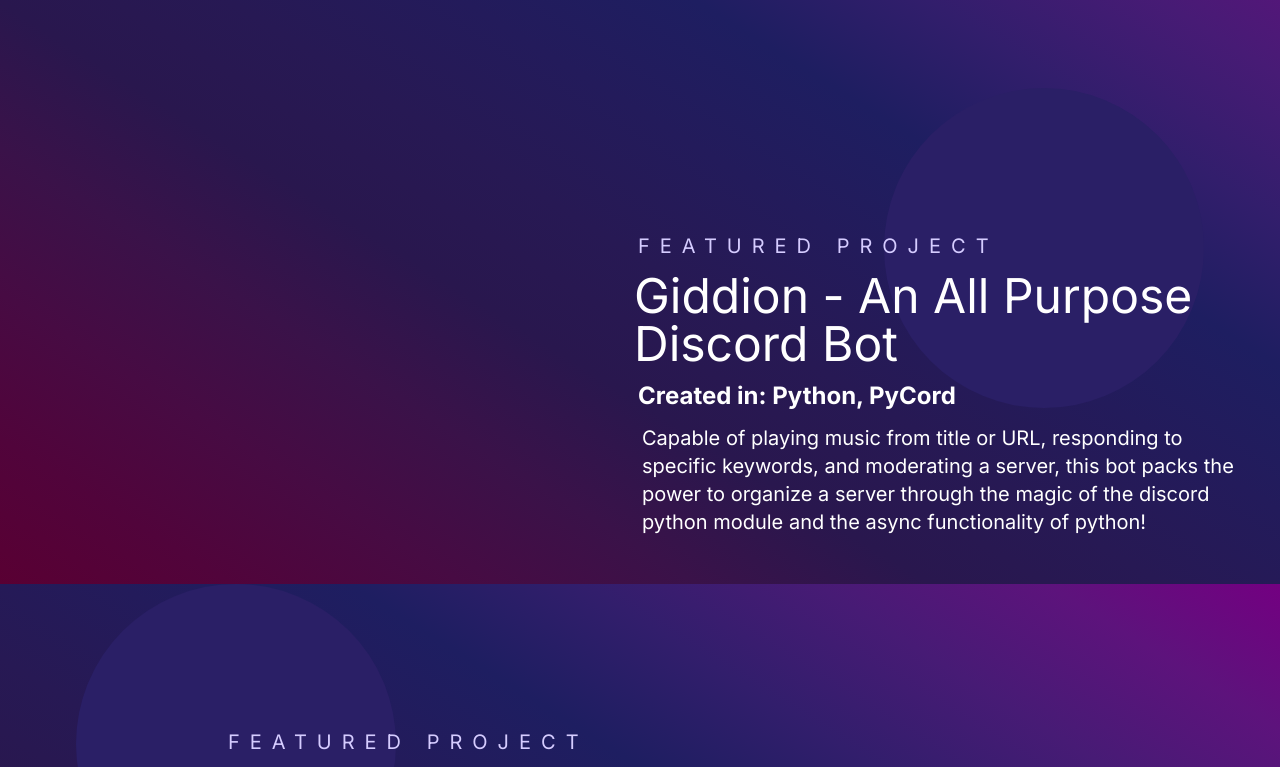
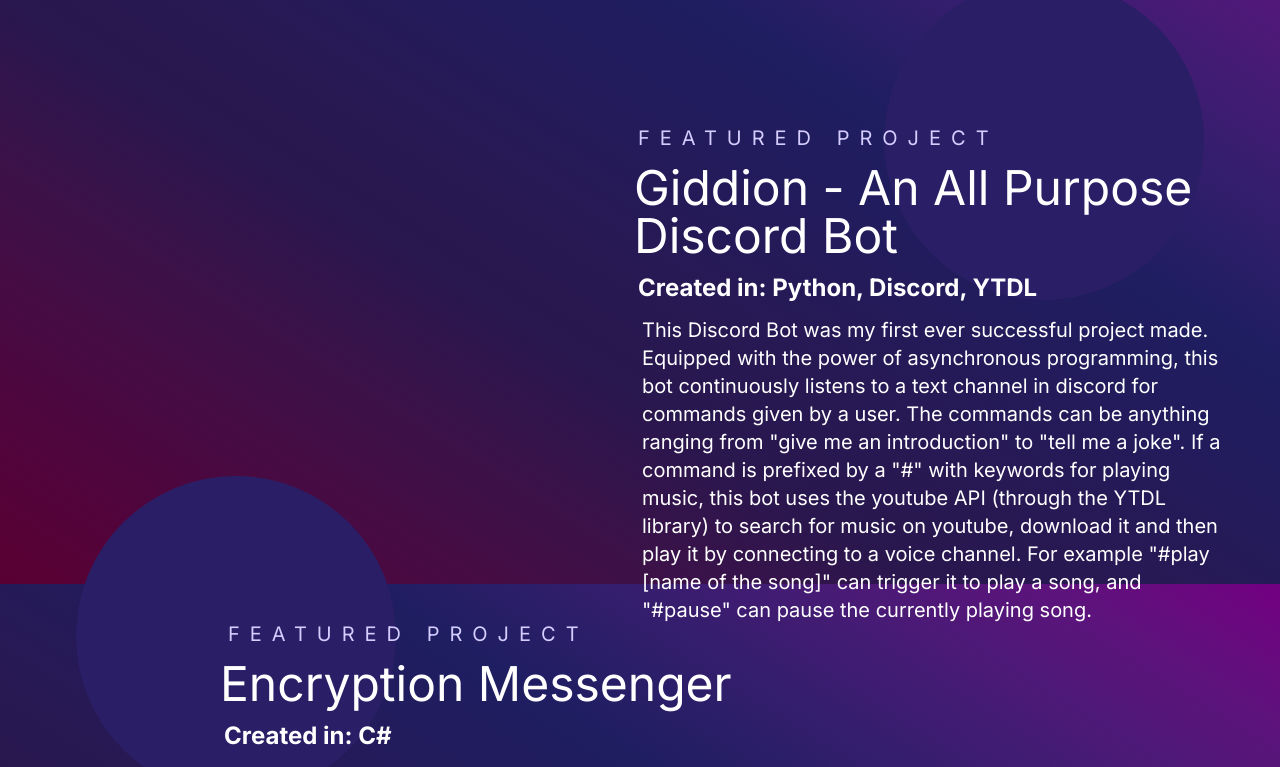
Before and after one commit to aashwink9/portfolio-ak, a Next.js app: page / in a window 1280 px wide. Shown: the part 2616-3383 px from the top of the page. Built offline with nearby package versions, Linux system fonts and the light colour scheme.

Commit message:
minor changes

```diff
--- a/app/page.js
+++ b/app/page.js
@@ -51,7 +51,7 @@
                                                more prominently. Thank you for checking out the early beta!</p>
           </div>
         </div>
-        <Image src='/giddion-placeholder.gif' width={300} height={100} alt='giddion placeholder' className='mt-32'/>
+        <div></div>
       </div>
 
       <div className='flex justify-between mt-36'>
@@ -60,12 +60,16 @@
             <div className='mt-36 -ml-[250px] w-[600px]'>
               <h1 className='text-heading-purple text-xl tracking-[10px] ml-1'>FEATURED PROJECT</h1>
               <h1 className='text-5xl mt-3'>Giddion - An All Purpose Discord Bot</h1>
-              <h1 className='text-2xl mt-3 ml-1'><b>Created in: Python, PyCord</b></h1>
-              <p className='ml-2 mt-3 text-xl'>Capable of playing music from title or URL, responding
-                                             to specific keywords, and moderating a server, this
-                                             bot packs the power to organize a server through
-                                             the magic of the discord python module and the async
-                                             functionality of python!
+              <h1 className='text-2xl mt-3 ml-1'><b>Created in: Python, Discord, YTDL</b></h1>
+              <p className='ml-2 mt-3 text-xl'>This Discord Bot was my first ever successful project made.
+                                               Equipped with the power of asynchronous programming, this bot
+                                               continuously listens to a text channel in discord for commands given
+                                               by a user. The commands can be anything ranging from "give me an introduction"
+                                               to "tell me a joke". If a command is prefixed by a "#" with keywords for playing music,
+                                               this bot uses the youtube API (through the YTDL library) to search for music on youtube,
+                                               download it and then play it by connecting to a voice channel. For example
+                                               "#play [name of the song]" can trigger it to play a song, and "#pause" can pause the
+                                               currently playing song.
                 </p>
             </div>
          </div>
```
Also changed, not shown: 2 other files (tests, documents, lock files or other folders).
